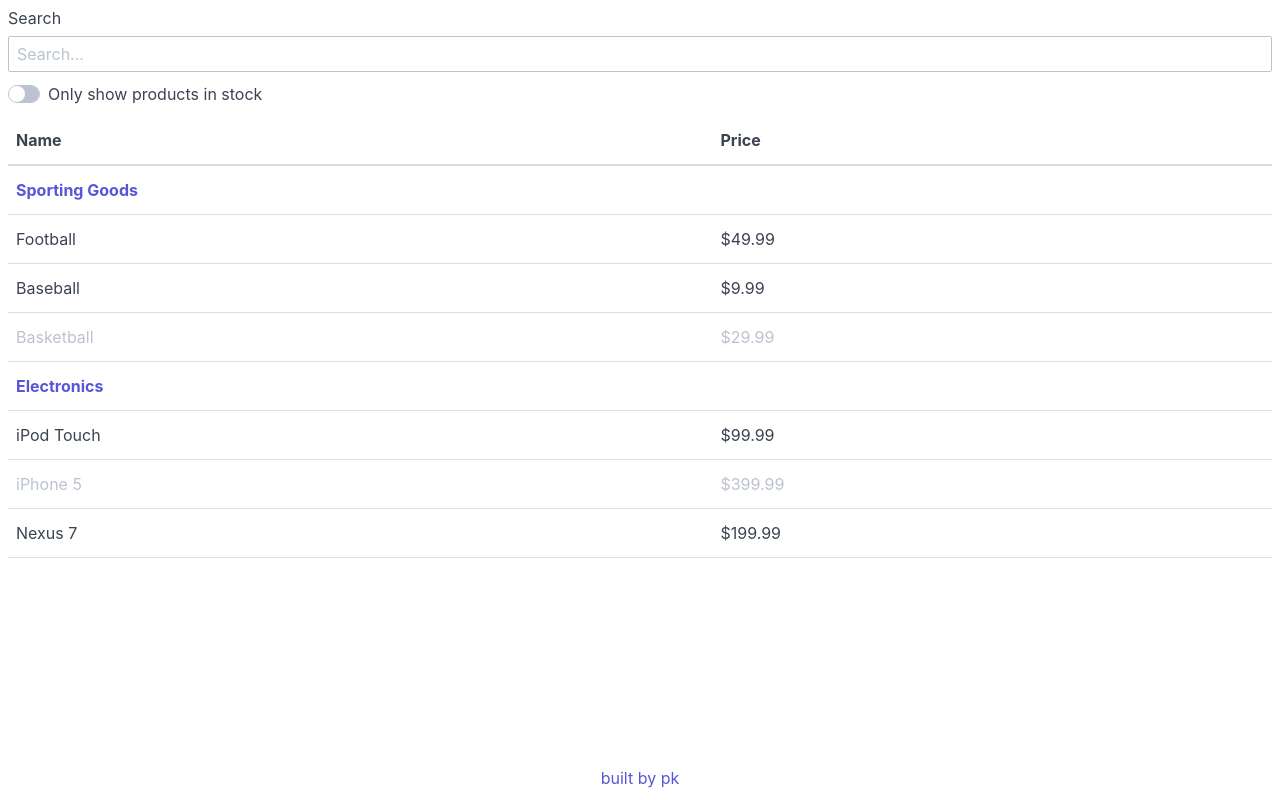
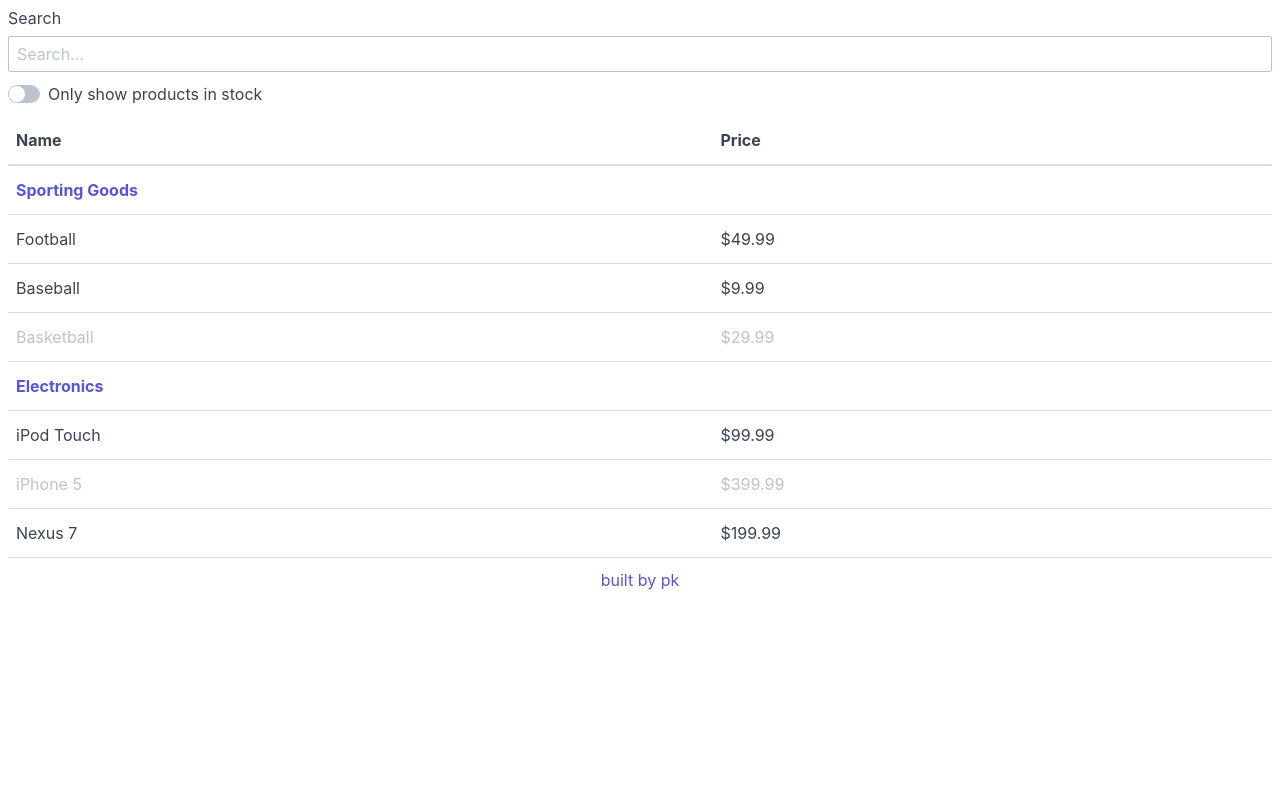
Before and after one commit to forethoughtde/items_list_app, a website: page index.html in a window 1280 px wide. Drawn offline with nearby package versions, Linux system fonts and the light colour scheme.

Commit message:
Remove section min-height and set background-image for hero section.

```diff
--- a/style.css
+++ b/style.css
@@ -8,7 +8,9 @@
 	flex-direction: column;
 }
 
-section{
-	flex: 1;
-	min-height: calc(100vh - 44px);
+.hero-lg{
+	background-image: url(https://legartis.ai/wp-content/uploads/2019/09/Product_legartis_search.png);
+	background-size: contain;
+	background-position: center;
+	background-repeat: no-repeat;
 }
```
